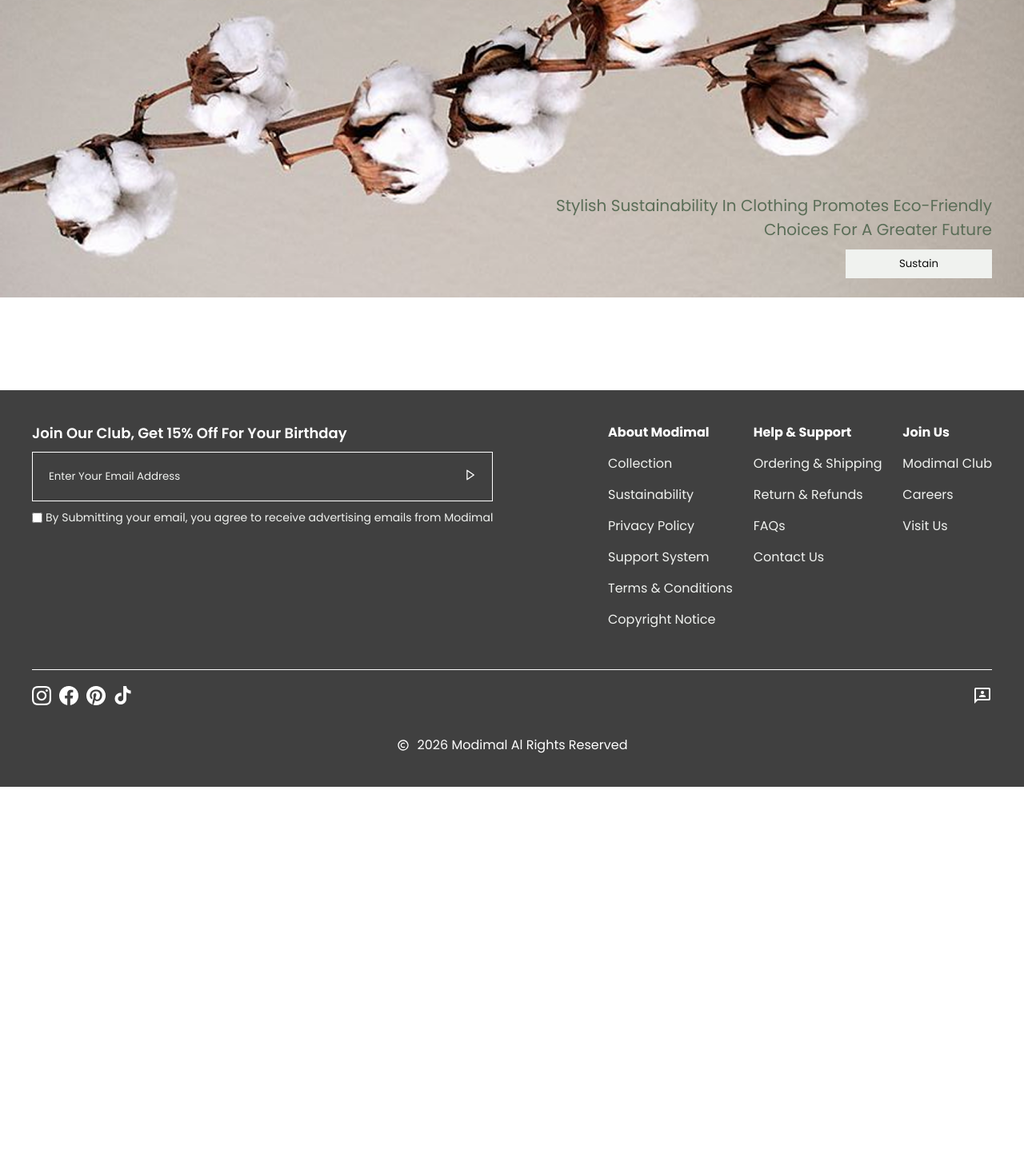
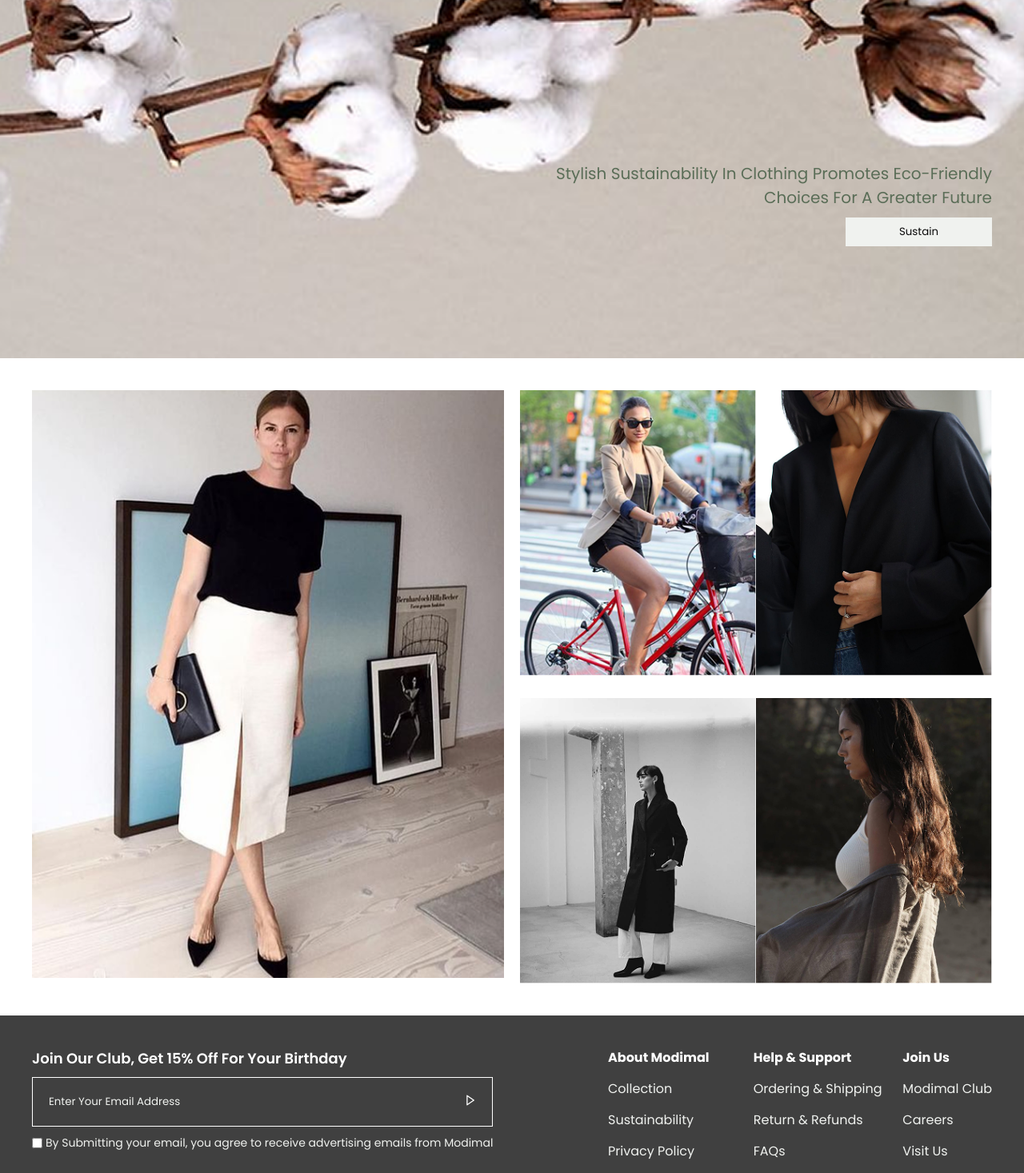
Before and after one commit to nofugazidev/modimal, a React (Vite) app: page / in a window 1280 px wide. Shown: the part 3537-5004 px from the top of the page at 80% size. Before the commit the page ends 4521 px from the top, so only its background shows below. Built offline with nearby package versions, Linux system fonts and the light colour scheme; a web font is replaced by a local one.

Commit message:
build: home-landing completed

```diff
--- a/src/layout/root-layout.tsx
+++ b/src/layout/root-layout.tsx
@@ -11,11 +11,7 @@ const RootLayout: React.FC = () => {
     <Wrapper>
       <Banner />
       <Navbar />
-      <div
-      // style={{ paddingLeft: "40px", paddingRight: "40px" }}
-      >
-        <Outlet />
-      </div>
+      <Outlet />
       <Footer />
     </Wrapper>
   );
@@ -26,6 +22,5 @@ export default RootLayout;
 const Wrapper = styled.div`
   display: flex;
   flex-direction: column;
-  justify-content: space-between;
   min-height: 100vh;
 `;
--- a/src/pages/home.tsx
+++ b/src/pages/home.tsx
@@ -4,6 +4,7 @@ import BestSeller from './best-seller'
 import Collection from './collection'
 import ModiWeek from './modiweek'
 import Sustain from './sustain'
+import Showcase from './showcase'
 
 const Home: React.FC = () => {
   return (
@@ -13,6 +14,7 @@ const Home: React.FC = () => {
       <Collection />
       <ModiWeek />
       <Sustain />
+      <Showcase />
     </div>
   )
 }
--- a/src/pages/modiweek.tsx
+++ b/src/pages/modiweek.tsx
@@ -55,7 +55,7 @@ const Wrapper = styled.div`
     color: ${colors.black};
     font-weight: 500;
     text-transform: capitalize;
-    margin-bottom: 40px;
+    // margin-bottom: 40px;
   }
 `;
 const Carousel = styled(ScrollContainer)`
--- /dev/null
+++ b/src/pages/showcase.tsx
@@ -0,0 +1,65 @@
+import React from "react";
+import one from "@/assets/images/show-one.png";
+import two from "@/assets/images/show-two.png";
+import three from "@/assets/images/show-three.png";
+import four from "@/assets/images/show-four.png";
+import five from "@/assets/images/show-five.png";
+
+import styled from "styled-components";
+
+const Showcase: React.FC = () => {
+  return (
+    <Wrapper>
+      <div className="left">
+        <img src={one} alt="show-image" />
+      </div>
+      <div className="right">
+        <div className="top">
+          <img src={two} alt="show-image" />
+          <img src={three} alt="show-image" />
+        </div>
+        <div className="btm">
+          <img src={four} alt="show-image" />
+          <img src={five} alt="show-image" />
+        </div>
+      </div>
+    </Wrapper>
+  );
+};
+
+export default Showcase;
+
+const Wrapper = styled.div`
+  margin: 0;
+  padding: 40px;
+  box-sizing: border-box;
+  display: flex;
+  gap: 20px;
+
+  .left {
+    flex: 0.5;
+
+    img {
+      width: 100%;
+    }
+  }
+
+  .right {
+    flex: 0.5;
+    display: flex;
+    flex-direction: column;
+    justify-content: space-between;
+
+    .top,
+    .btm {
+      display: flex;
+      line-height: 0;
+
+      img {
+        width: 50%;
+        height: auto;
+        display: block;
+      }
+    }
+  }
+`;
--- a/src/pages/sustain.tsx
+++ b/src/pages/sustain.tsx
@@ -22,9 +22,9 @@ const Wrapper = styled.div`
   background: url(${sustain});
   background-repeat: no-repeat;
   background-position: center;
-  background-size: contain;
+  background-size: cover;
   width: 100%;
-  height: 700px;
+  min-height: 700px;
   padding: 140px 40px;
   display: flex;
   gap: 10px;
```
